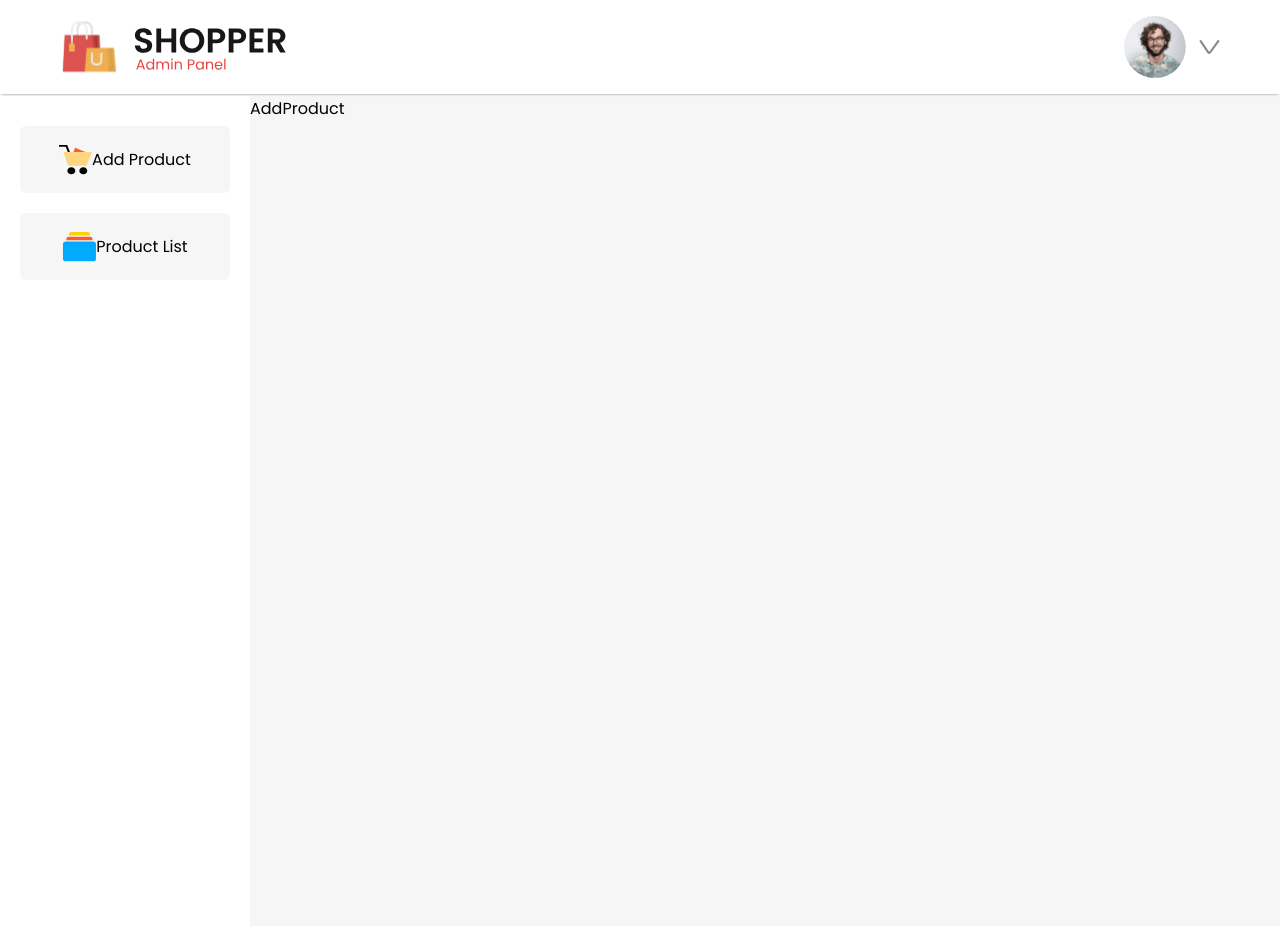
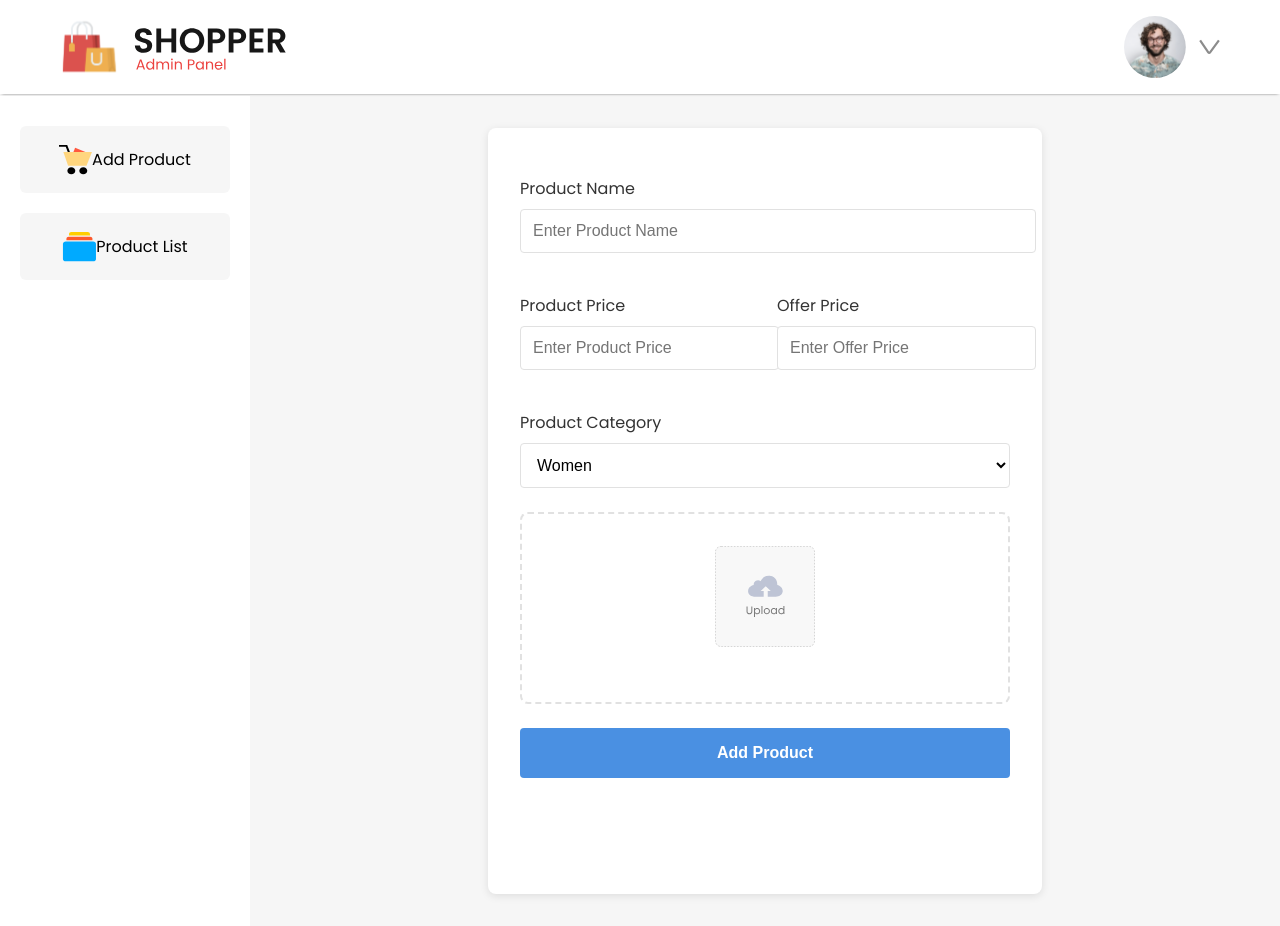
Before and after one commit to ArnaudHalvick/e-commerce-mern-stack, a React (Vite) app in the folder admin/: page /add-product in a window 1280 px wide. Built offline with nearby package versions, Linux system fonts and the light colour scheme.

Commit message:
Add Addproduct JSX and styles

```diff
--- a/admin/src/components/addProduct/AddProduct.css
+++ b/admin/src/components/addProduct/AddProduct.css
@@ -0,0 +1,100 @@
+.product-form {
+  max-width: 800px;
+  margin: 2rem auto;
+  padding: 2rem;
+  background-color: #ffffff;
+  border-radius: 8px;
+  box-shadow: 0 2px 8px rgba(0, 0, 0, 0.1);
+}
+
+.product-form__field {
+  margin-bottom: 1.5rem;
+}
+
+.product-form__field p {
+  font-size: 1rem;
+  font-weight: 500;
+  margin-bottom: 0.5rem;
+  color: #333;
+}
+
+.product-form__field input,
+.product-form__category-select {
+  width: 100%;
+  padding: 0.75rem;
+  border: 1px solid #e1e1e1;
+  border-radius: 4px;
+  font-size: 1rem;
+  transition: border-color 0.3s ease;
+}
+
+.product-form__field input:focus,
+.product-form__category-select:focus {
+  outline: none;
+  border-color: #4a90e2;
+  box-shadow: 0 0 0 2px rgba(74, 144, 226, 0.1);
+}
+
+.product-form__price-container {
+  display: grid;
+  grid-template-columns: 1fr 1fr;
+  gap: 1.5rem;
+}
+
+.product-form__category-select {
+  background-color: white;
+  cursor: pointer;
+}
+
+.product-form__upload-label {
+  display: block;
+  cursor: pointer;
+  border: 2px dashed #e1e1e1;
+  border-radius: 8px;
+  padding: 2rem;
+  text-align: center;
+  transition: border-color 0.3s ease;
+}
+
+.product-form__upload-label:hover {
+  border-color: #4a90e2;
+}
+
+.product-form__upload-image {
+  max-width: 100px;
+  margin-bottom: 1rem;
+}
+
+.product-form__submit-button {
+  width: 100%;
+  padding: 1rem;
+  background-color: #4a90e2;
+  color: white;
+  border: none;
+  border-radius: 4px;
+  font-size: 1rem;
+  font-weight: 600;
+  cursor: pointer;
+  transition: background-color 0.3s ease;
+}
+
+.product-form__submit-button:hover {
+  background-color: #357abd;
+}
+
+.product-form__submit-button:active {
+  transform: translateY(1px);
+}
+
+/* Responsive adjustments */
+@media (max-width: 768px) {
+  .product-form {
+    margin: 1rem;
+    padding: 1.5rem;
+  }
+
+  .product-form__price-container {
+    grid-template-columns: 1fr;
+    gap: 1rem;
+  }
+}
--- a/admin/src/components/addProduct/AddProduct.jsx
+++ b/admin/src/components/addProduct/AddProduct.jsx
@@ -1,7 +1,49 @@
 import "./AddProduct.css";
+import upload_area from "../../assets/admin_assets/upload_area.svg";
 
 const AddProduct = () => {
-  return <div className="add-product">AddProduct</div>;
+  return (
+    <div className="product-form">
+      <div className="product-form__field">
+        <p>Product Name</p>
+        <input type="text" name="name" placeholder="Enter Product Name" />
+      </div>
+      <div className="product-form__price-container">
+        <div className="product-form__field">
+          <p>Product Price</p>
+          <input
+            type="text"
+            name="old_price"
+            placeholder="Enter Product Price"
+          />
+        </div>
+        <div className="product-form__field">
+          <p>Offer Price</p>
+          <input type="text" name="new_price" placeholder="Enter Offer Price" />
+        </div>
+      </div>
+      <div className="product-form__field">
+        <p>Product Category</p>
+        <select className="product-form__category-select">
+          <option value="women">Women</option>
+          <option value="men">Men</option>
+          <option value="kid">Kids</option>
+          {/* TODO: Check if we can change value to kids instead of kid */}
+        </select>
+      </div>
+      <div className="product-form__field">
+        <label htmlFor="file-input" className="product-form__upload-label">
+          <img
+            src={upload_area}
+            alt="upload-area"
+            className="product-form__upload-image"
+          />
+        </label>
+        <input type="file" id="file-input" name="image" hidden />
+      </div>
+      <button className="product-form__submit-button">Add Product</button>
+    </div>
+  );
 };
 
 export default AddProduct;
```
